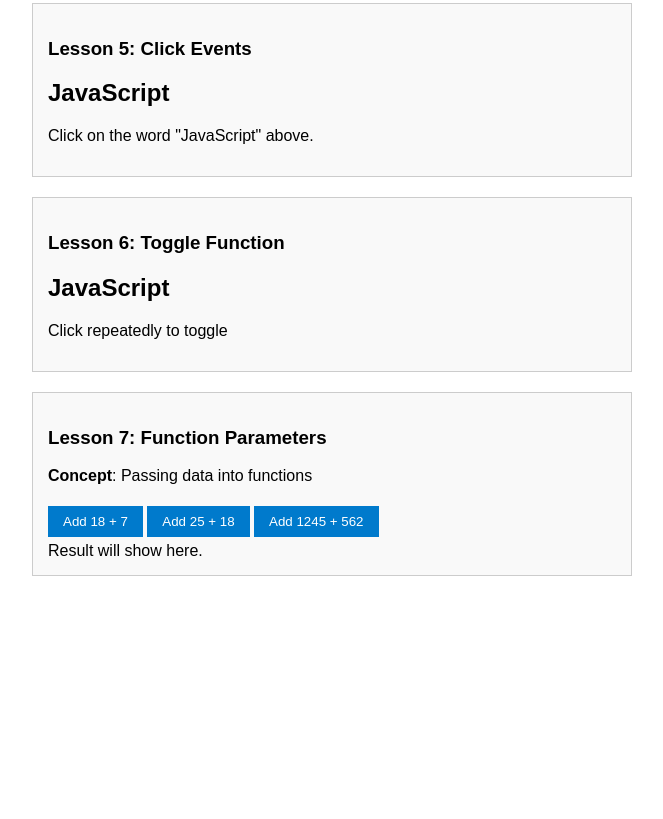
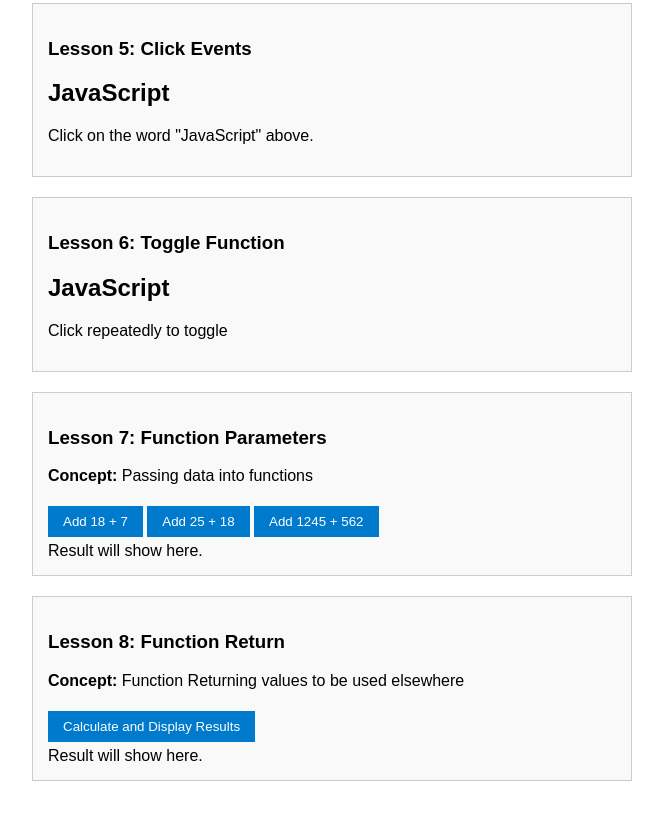
Before and after one commit to Rehlaw/Week-4-JavaScripts-, a plain HTML site: page index.html in a window 1280 px wide. Shown: the part 945-1764 px from the top of the page, without its empty margins (308-971 px from the left). Before the commit the page ends 1581 px from the top, so only its background shows below. Drawn offline with Linux system fonts and the light colour scheme.

Commit message:
Lesson 8: Function Return

```diff
--- a/index.html
+++ b/index.html
@@ -115,7 +115,7 @@
         <!--LESSON 7-->
         <div class="lesson">
             <h3>Lesson 7: Function Parameters</h3>
-            <p><strong>Concept</strong>: Passing data into functions</p>
+            <p><strong>Concept:</strong> Passing data into functions</p>
 
             <button onclick="addNumbers(18, 7)">Add 18 + 7</button>
             <button onclick="addNumbers(25, 18)">Add 25 + 18</button>
@@ -129,5 +129,24 @@
             </script>
         </div>
 
+        <!--LESSON 8-->
+        <div class="lesson">
+            <h3>Lesson 8: Function Return</h3>
+            <p><strong>Concept:</strong> Function Returning values to be used elsewhere</p>
+
+            <button onclick="runlesson8()">Calculate and Display Results</button>
+            <div class="output" id="addition8">Result will show here.</div>
+
+            <script>
+                function runlesson8() {
+                    document.getElementById("addition8").innerHTML = "10 + 7 = " + addNumbersReturn(10, 7);
+                }
+
+                function addNumbersReturn(num1, num2) {
+                    return num1 + num2;
+                }
+            </script>
+        </div>
+
     </body>
 </html>
```
